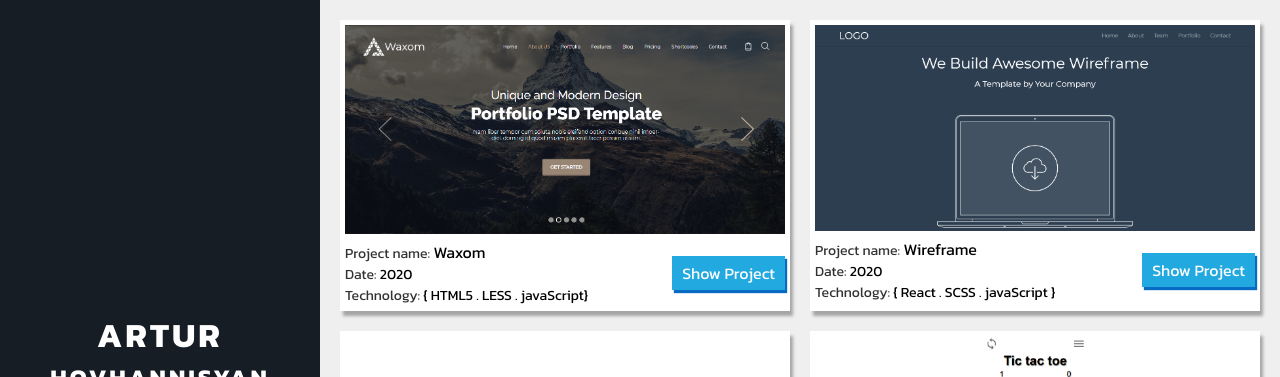
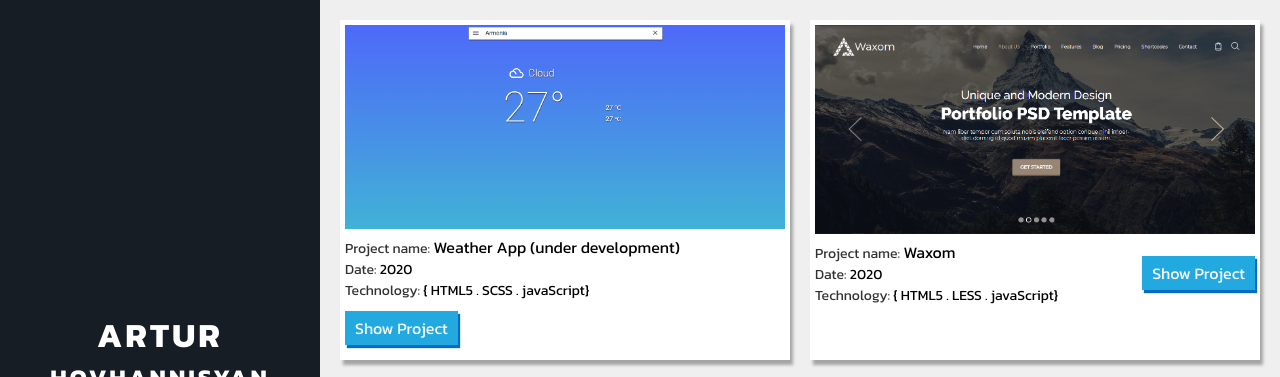
Before and after one commit to Dilanjer/portfolio_old, a plain HTML site: page index.html in a window 1280 px wide. Shown: the top 377 px of the page. Drawn offline with Linux system fonts and the light colour scheme.

Commit message:
add new project

```diff
--- a/index.html
+++ b/index.html
@@ -30,6 +30,20 @@
     </div>
     <div class="projects">
       <div class="project__items">
+        <div class="project__item">
+          <img src="assets/image/project/weather-app.png" alt="project image" />
+          <div class="content">
+            <div class="project__info">
+              <div class="project__name"><span>Project name:</span> Weather App (under development)</div>
+              <div class="project__date"><span>Date:</span> 2020</div>
+              <div class="project__technology"><span>Technology:</span> { HTML5 . SCSS . javaScript}</div>
+            </div>
+            <div class="btn">
+              <a target="_blank" href="https://dilanjer.github.io/weather-app/" class="show__project">Show Project</a>
+            </div>
+          </div>
+        </div>
+
         <div class="project__item">
           <img src="assets/image/project/waxom.png" alt="project image" />
           <div class="content">
```
Also changed, not shown: assets/image/project/weather-app.png (added).
